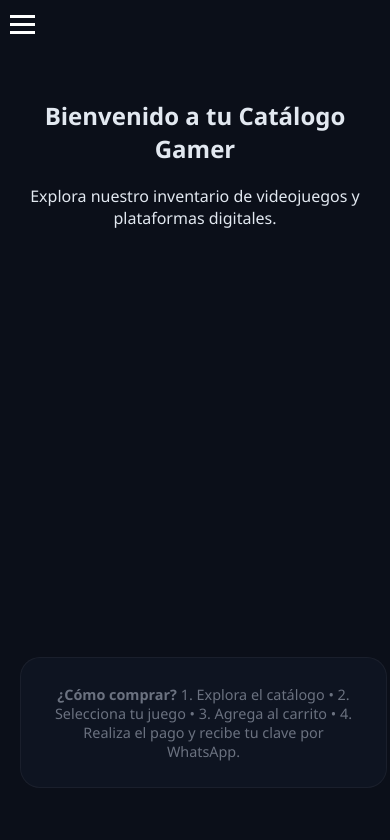
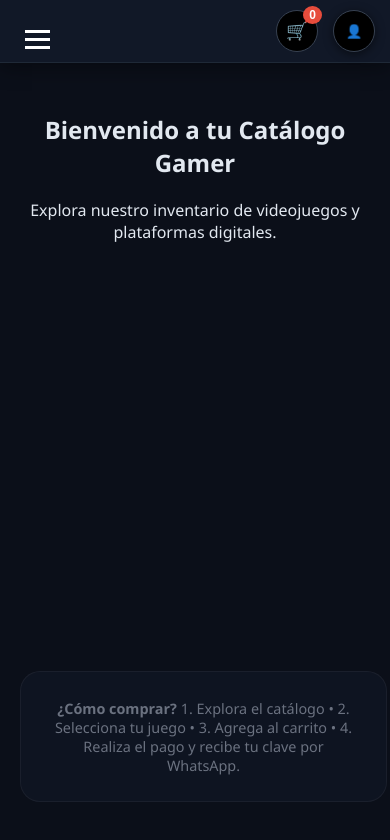
Before and after one commit to SteNeithan/Pagina-web-de-Videojuegos, a plain HTML site: page index.html in a window 390 px wide. Drawn offline with Linux system fonts and the light colour scheme; no server answers.

Commit message:
Corrigiendo posicion del carrito en el menu movil

```diff
--- a/css/styles.css
+++ b/css/styles.css
@@ -536,32 +536,41 @@ section#inicio.vista-activa {
    ========================================= */
 @media screen and (max-width: 768px) {
 
-  /* 1. Mostramos el botón de hamburguesa */
+  /* 1. Botón de hamburguesa flotando a la izquierda */
   .menu-hamburguesa {
     display: block;
+    position: absolute;
+    left: 15px;
+    top: 15px; /* Ajusta este valor si tu menú de PC es más alto */
+    z-index: 1001; /* Asegura que el botón esté por encima de todo */
   }
 
-  /* 2. Convertimos el menú en un panel lateral oculto */
+  /* 2. Barra principal siempre visible (Contiene el carrito) */
   .nav-principal {
+    display: flex !important;
+    justify-content: flex-end !important; /* Empuja el carrito a la derecha */
+    align-items: center;
+    width: 100%;
+    padding: 10px 15px;
+    box-sizing: border-box;
+  }
+
+  /* 3. Convertimos SOLO LA LISTA (ul) en el panel lateral oculto */
+  .nav-principal ul {
     position: fixed;
     top: 0;
-    right: -100%; /* Totalmente oculto a la derecha */
-    width: 250px; /* Ancho del panel */
-    height: 100vh; /* Todo el alto de la pantalla */
-    background-color: #1a1a1a; /* Color de fondo del menú móvil */
+    right: -100%; /* Oculto a la derecha */
+    width: 250px;
+    height: 100vh;
+    background-color: #1a1a1a; /* Fondo del menú móvil */
     z-index: 999;
-    transition: right 0.3s ease-in-out; /* Animación de deslizado */
+    transition: right 0.3s ease-in-out;
     display: flex;
-    flex-direction: column; /* Botones arriba a abajo */
-    padding-top: 80px; /* Espacio para que no choque con el botón */
-    box-shadow: -5px 0 15px rgba(0,0,0,0.3);
-  }
-
-  /* 3. Estilo de los links dentro del menú móvil */
-  .nav-principal ul {
     flex-direction: column;
     align-items: center;
-    width: 100%;
+    padding-top: 80px;
+    box-shadow: -5px 0 15px rgba(0,0,0,0.3);
+    margin: 0;
     gap: 20px;
   }
 
@@ -576,8 +585,8 @@ section#inicio.vista-activa {
      CLASES ACTIVAS (Se activan con JS)
      ========================================= */
 
-  /* Clase para mostrar el menú (desliza desde la derecha) */
-  .nav-principal.active {
+  /* Cuando JS activa el menú, deslizamos SOLAMENTE la lista (ul) */
+  .nav-principal.active ul {
     right: 0;
   }
 
@@ -591,7 +600,7 @@ section#inicio.vista-activa {
     transform: rotate(-45deg) translate(-5px, 6px);
   }
   .menu-hamburguesa.active span:nth-child(2) {
-    opacity: 0; /* Desaparece la raya del medio */
+    opacity: 0;
   }
   .menu-hamburguesa.active span:nth-child(3) {
     transform: rotate(45deg) translate(-5px, -6px);
```
